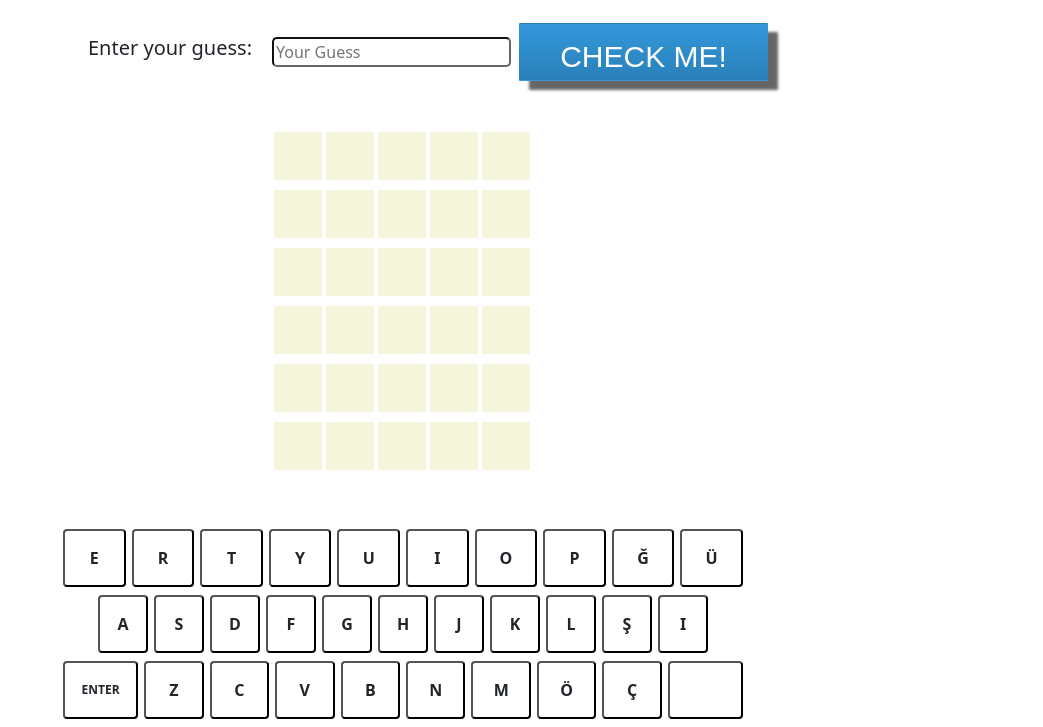
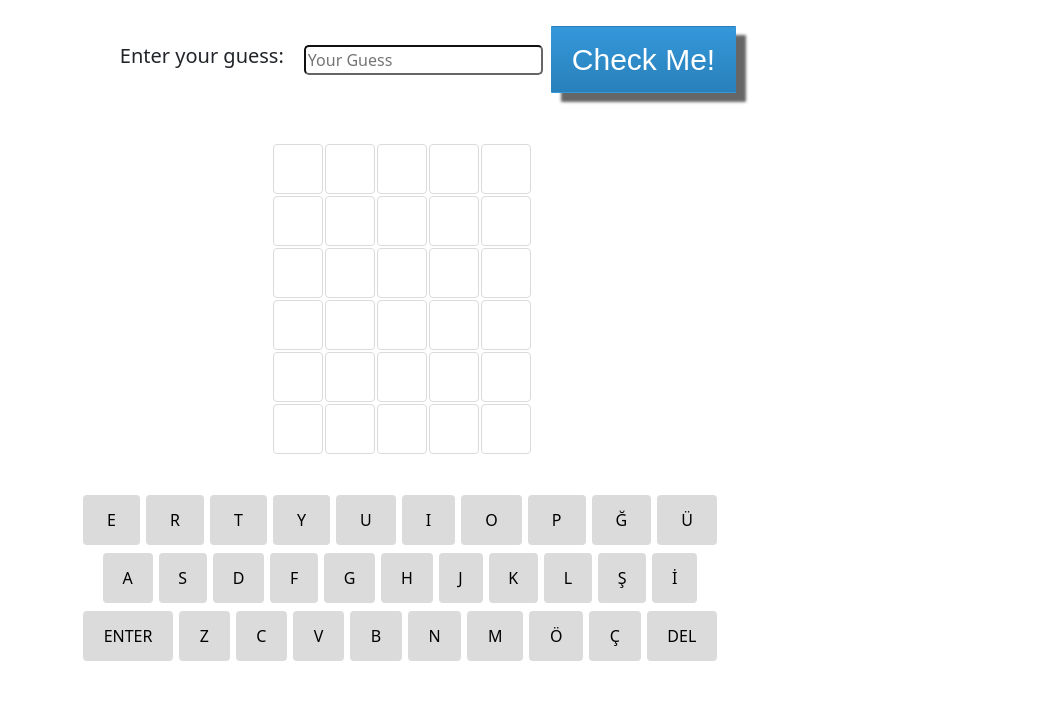
Before and after one commit to cihanayindi/Wordle-Game, a plain HTML site: page index.html in a window 1280 px wide. Shown: the part 87-814 px from the top of the page, without its empty margins (237-1280 px from the left). Drawn offline with nearby package versions, Linux system fonts and the light colour scheme.

Commit message:
css düzenlemeleri

```diff
--- a/index.html
+++ b/index.html
@@ -1,14 +1,16 @@
 <!DOCTYPE html>
 <html lang="en">
+
 <head>
   <meta charset="utf-8">
   <meta name="viewport" content="width=device-width, initial-scale=1">
   <title>Wordle Game</title>
   <!--Bootstrap css linki-->
-    <link href="https://cdn.jsdelivr.net/npm/bootstrap@5.3.0-alpha3/dist/css/bootstrap.min.css" rel="stylesheet" integrity="sha384-KK94CHFLLe+nY2dmCWGMq91rCGa5gtU4mk92HdvYe+M/SXH301p5ILy+dN9+nJOZ" crossorigin="anonymous">
+  <link href="https://cdn.jsdelivr.net/npm/bootstrap@5.3.0-alpha3/dist/css/bootstrap.min.css" rel="stylesheet"
+    integrity="sha384-KK94CHFLLe+nY2dmCWGMq91rCGa5gtU4mk92HdvYe+M/SXH301p5ILy+dN9+nJOZ" crossorigin="anonymous">
   <!--Css linki-->
   <link rel="stylesheet" href="styles.css">
-    <!--googledan css aldım-->
+  <!--googledan css aldım
   <style>
     :host {
       height: var(--keyboard-height);
@@ -93,7 +95,7 @@
       background-color: var(--key-bg-absent);
       color: var(--key-evaluated-text-color);
     }
-
+    -->
   </style>
 </head>
 
@@ -102,7 +104,8 @@
     <nav class="navbar navbar-expand-lg bg-body-tertiary">
       <div class="container-fluid">
         <a class="navbar-brand" href="#">HOME</a>
-    <button class="navbar-toggler" type="button" data-bs-toggle="collapse" data-bs-target="#navbarSupportedContent" aria-controls="navbarSupportedContent" aria-expanded="false" aria-label="Toggle navigation">
+        <button class="navbar-toggler" type="button" data-bs-toggle="collapse" data-bs-target="#navbarSupportedContent"
+          aria-controls="navbarSupportedContent" aria-expanded="false" aria-label="Toggle navigation">
           <span class="navbar-toggler-icon"></span>
         </button>
         <div class="collapse navbar-collapse" id="navbarSupportedContent">
@@ -117,13 +120,16 @@
               <a class="nav-link disabled">Slider WORDLE</a>
             </li>
             <li class="nav-item dropdown">
-          <a class="nav-link dropdown-toggle" href="#" role="button" data-bs-toggle="dropdown" aria-expanded="false">
+              <a class="nav-link dropdown-toggle" href="#" role="button" data-bs-toggle="dropdown"
+                aria-expanded="false">
                 Link
               </a>
               <ul class="dropdown-menu">
                 <li><a class="dropdown-item" href="#">Action</a></li>
                 <li><a class="dropdown-item" href="#">Another action</a></li>
-            <li><hr class="dropdown-divider"></li>
+                <li>
+                  <hr class="dropdown-divider">
+                </li>
                 <li><a class="dropdown-item" href="#">Something else here</a></li>
               </ul>
             </li>
@@ -196,8 +202,8 @@
       </div>
     </div>
 
-    <div id="keyboard">
-      <div class="row">
+    <div id="keyboard-container">
+      <div class="keyboard-row">
         <button data-key="e">e</button>
         <button data-key="r">r</button>
         <button data-key="t">t</button>
@@ -209,8 +215,8 @@
         <button data-key="ğ">ğ</button>
         <button data-key="ü">ü</button>
       </div>
-      <div class="row">
-        <div class="spacer half"></div>
+      <div class="keyboard-row">
+        <div class="spacer-half"></div>
         <button data-key="a">a</button>
         <button data-key="s">s</button>
         <button data-key="d">d</button>
@@ -221,11 +227,11 @@
         <button data-key="k">k</button>
         <button data-key="l">l</button>
         <button data-key="ş">ş</button>
-        <button data-key="i">i</button>
-        <div class="spacer half"></div>
+        <button data-key="i">İ</button>
+        <div class="spacer-half"></div>
       </div>
-      <div class="row">
-        <button data-key="↵" class="one-and-a-half">enter</button>
+      <div class="keyboard-row">
+        <button data-key="enter" class="wide-button">enter</button>
         <button data-key="z">z</button>
         <button data-key="c">c</button>
         <button data-key="v">v</button>
@@ -234,17 +240,16 @@
         <button data-key="m">m</button>
         <button data-key="ö">ö</button>
         <button data-key="ç">ç</button>
-        <button data-key="←" class="one-and-a-half">
-          <game-icon icon="backspace"></game-icon>
-        </button>
-
+        <button data-key="del" class="wide-button">del</button>
       </div>
     </div>
   </section>
 
   <script src="index.js" charset="utf-8"></script>
   <!--Bootstrap js linki-->
-  <script src="https://cdn.jsdelivr.net/npm/bootstrap@5.3.0-alpha3/dist/js/bootstrap.bundle.min.js" integrity="sha384-ENjdO4Dr2bkBIFxQpeoTz1HIcje39Wm4jDKdf19U8gI4ddQ3GYNS7NTKfAdVQSZe" crossorigin="anonymous"></script>
+  <script src="https://cdn.jsdelivr.net/npm/bootstrap@5.3.0-alpha3/dist/js/bootstrap.bundle.min.js"
+    integrity="sha384-ENjdO4Dr2bkBIFxQpeoTz1HIcje39Wm4jDKdf19U8gI4ddQ3GYNS7NTKfAdVQSZe"
+    crossorigin="anonymous"></script>
 </body>
 
 </html>
--- a/styles.css
+++ b/styles.css
@@ -1,18 +1,22 @@
 body {
     background-color: #ffffff;
 }
+
 /*navbar*/
 .navbar {
     margin: 0;
     justify-content: center;
     text-align: center;
 }
+
 .container-fluid {
     margin-left: 310px;
 }
-.nav-item{
+
+.nav-item {
     margin-right: 20px;
 }
+
 /*check */
 .h5 {
     text-align: center;
@@ -74,6 +78,7 @@ body {
     background-image: linear-gradient(to bottom, #3cb0fd, #3498db);
     text-decoration: none;
 }
+
 /*game board */
 #guess-list {
     display: flex;
@@ -84,16 +89,59 @@ body {
     display: flex;
     justify-content: center;
     align-items: center;
+    padding: 1px;
 }
 
 .cell {
     width: 50px;
     height: 50px;
-  background-color: beige;
+    background-color: white;
     margin-right: 2px;
-  border: 1px solid white;
+    border: 1px solid rgb(219, 219, 219);
     font-size: 24px;
     display: flex;
     justify-content: center;
     align-items: center;
+    border-radius: 4px;
 }
+
+/*keyboard*/
+
+#keyboard-container {
+    margin-top: 40px;
+    height: 200px;
+    margin-right: 25%;
+    margin-left: 25%
+}
+
+.keyboard-row {
+    display: flex;
+    justify-content: center;
+    width: 100%;
+    margin: 0 auto 8px;
+    touch-action: manipulation;
+}
+
+.keyboard-row button {
+    border: 0;
+    padding: 0;
+    height: 50px;
+    cursor: pointer;
+    background-color: rgb(219, 219, 219);
+    color: black;
+    text-transform: uppercase;
+    flex-grow: 1;
+    margin-right: 6px;
+    border-radius: 4px;
+    display: flex;
+    justify-content: center;
+    align-items: center;
+}
+
+.wide-button {
+    flex-grow: 1.5;
+}
+
+.spacer-half {
+    flex-grow: 0.5;
+}
```
Lines whose indentation alone changed are shown as unchanged.
